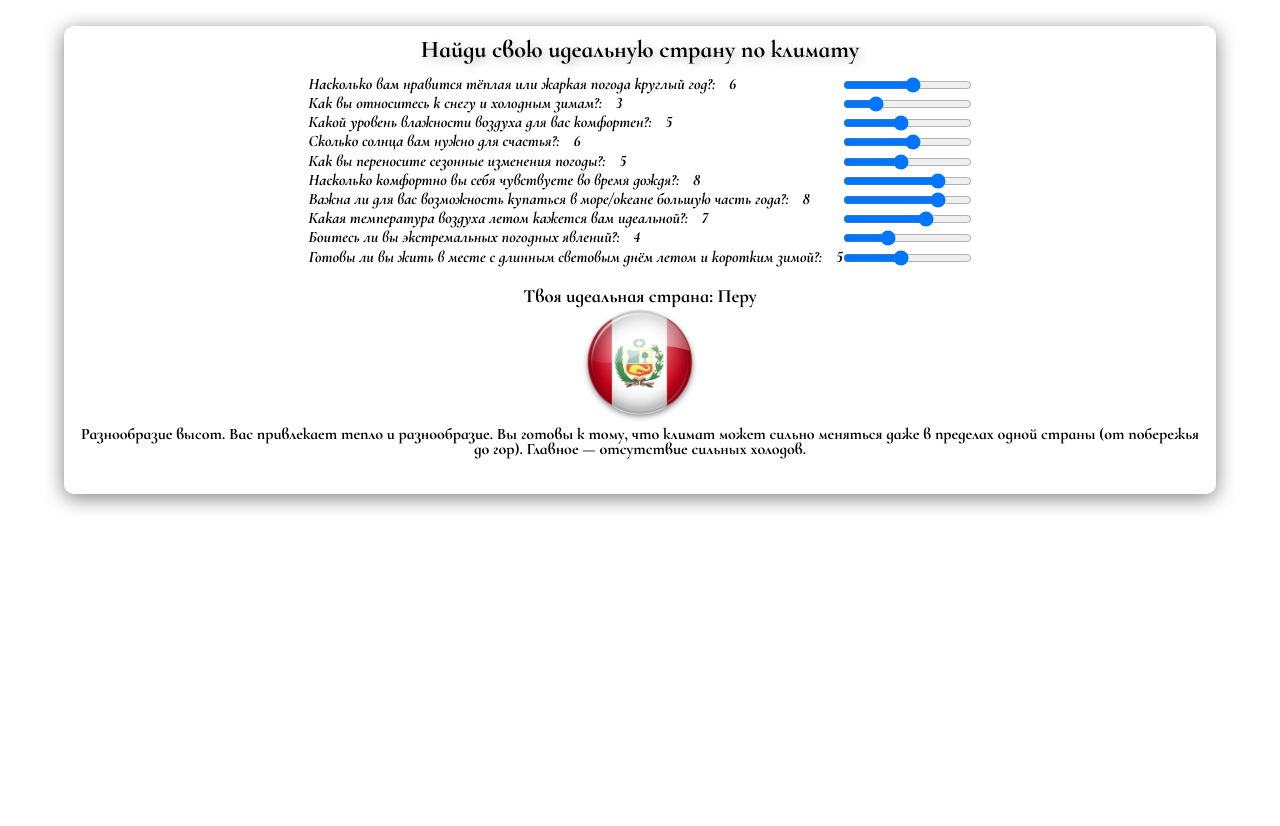
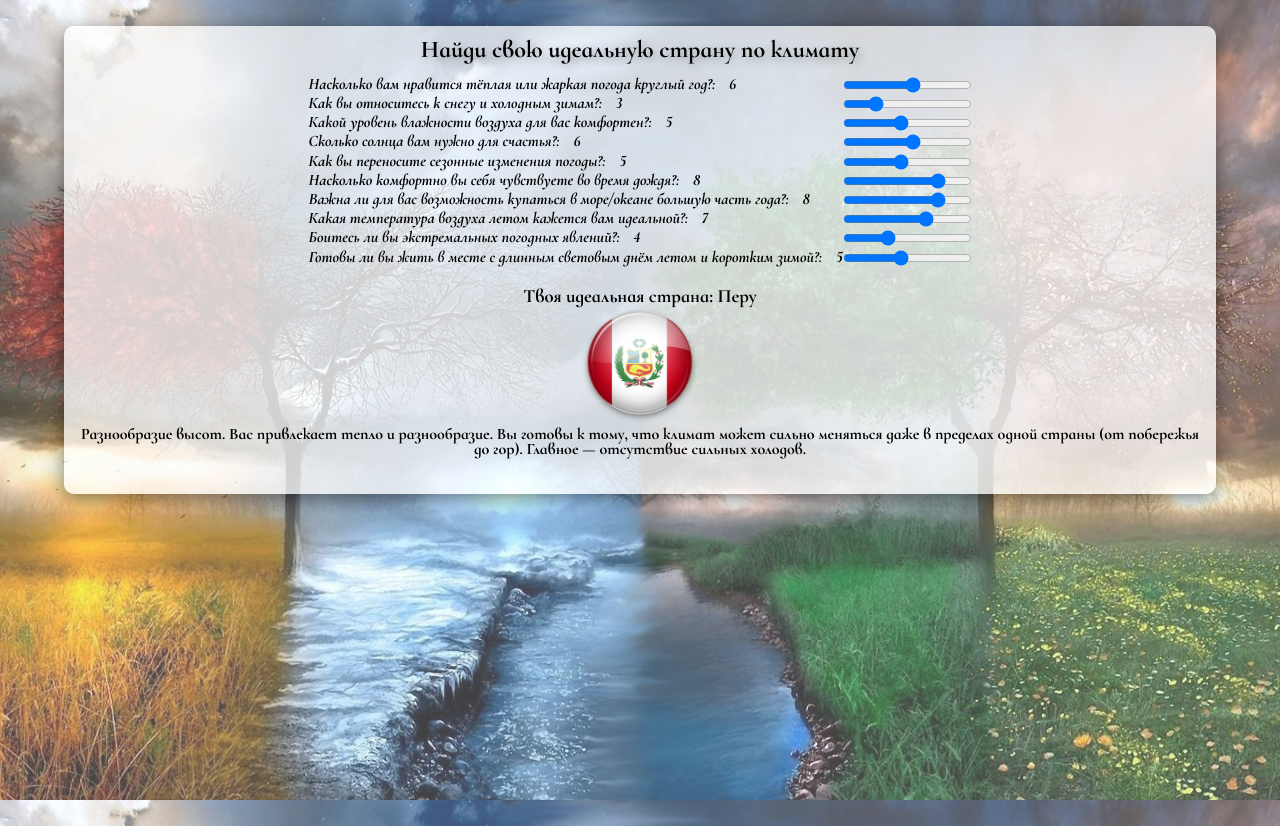
Before and after one commit to SJudex/weatherVue, a plain HTML site: page index.html in a window 1280 px wide. Drawn offline with Linux system fonts and the light colour scheme.

Commit message:
img bug 3

```diff
--- a/css/style.css
+++ b/css/style.css
@@ -4,13 +4,13 @@ box-sizing: border-box;
 
 }
 body {
-    line-height: 95%;
+line-height: 95%;
 font-family: "Cormorant Infant", serif;
 font-optical-sizing: auto;
 font-weight: 800;
 font-style: normal;
 background-color: #fff;
-background-image: linear-gradient(rgba(255, 255, 255, 0.25), rgba(255, 255, 255, 0.25)), url(./img/fon.jpg);
+background-image: linear-gradient(rgba(255, 255, 255, 0.25), rgba(255, 255, 255, 0.25)), url(/img/fon.jpg);
 height: 100vh;
 background-repeat: no-repeat;
 background-position: center center;
--- a/index.html
+++ b/index.html
@@ -7,7 +7,7 @@
     <link rel="preconnect" href="https://fonts.googleapis.com">
     <link rel="preconnect" href="https://fonts.gstatic.com" crossorigin>
     <link href="https://fonts.googleapis.com/css2?family=Cormorant+Infant:ital,wght@0,300..700;1,300..700&display=swap" rel="stylesheet">
-    <link rel="icon" type="image/png" href="./img/icon.png" >
+    <link rel="icon" type="image/png" href="img/icon.png">
     <title>Проект на Vue.js</title>
 </head>
 <body>
```
